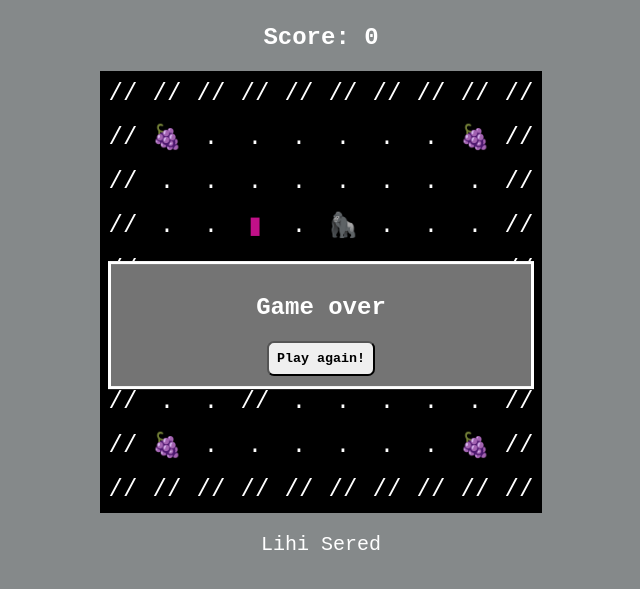
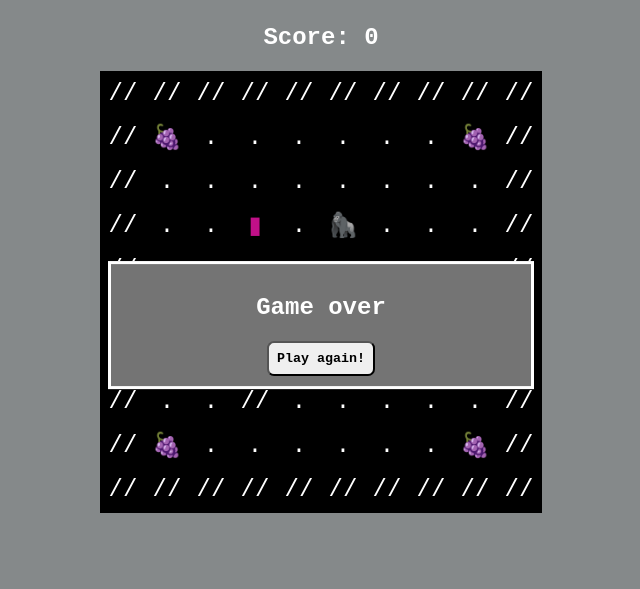
Before and after one commit to lihisered/Pacman, a plain HTML site: page index.html in a window 1280 px wide. Shown: the part 75-664 px from the top of the page, without its empty margins (319-959 px from the left). Drawn offline with Linux system fonts and the light colour scheme.

Commit message:
little change

```diff
--- a/index.html
+++ b/index.html
@@ -17,7 +17,6 @@
         <button onclick="init()">Play again!</button>
     </div>
     <div class="board-container"></div>
-    <footer>Lihi Sered</footer>
     <script src="js/utils.js"></script>
     <script src="js/game.js"></script>
     <script src="js/pacman.js"></script>
```
